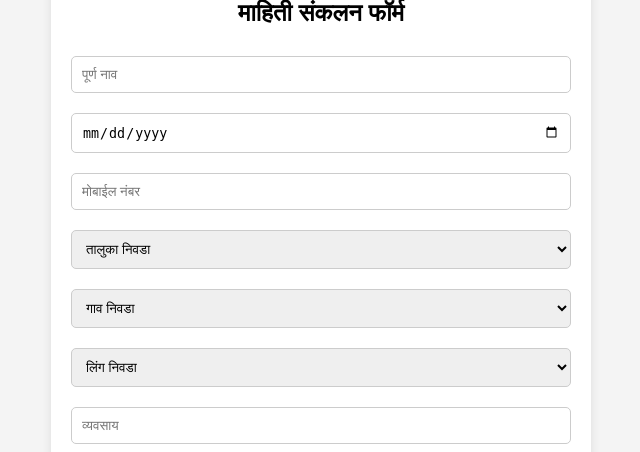
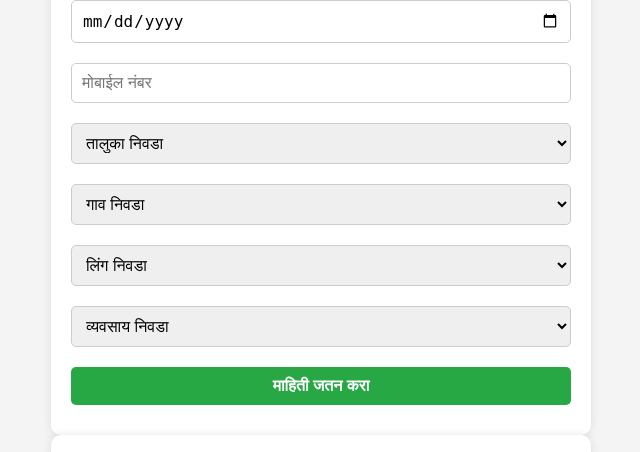
Before and after one commit to SakshiNishant/Data-Collection, a Flask app: page / in a window 1280 px wide. Shown: the part 186-638 px from the top of the page, without its empty margins (319-959 px from the left). Run offline with Flask 3, Linux system fonts and the light colour scheme.

Commit message:
Add Marathi data collection form template

```diff
--- a/templates/index.html
+++ b/templates/index.html
@@ -1,4 +1,77 @@
 <!DOCTYPE html>
+<html lang="mr">
+<head>
+    <meta charset="UTF-8">
+    <meta name="viewport" content="width=device-width, initial-scale=1.0">
+    <title>माहिती संकलन फॉर्म</title>
+    <style>
+        body { font-family: 'Arial', sans-serif; background-color: #eef2f3; padding: 20px; }
+        .container { max-width: 450px; background: #fff; padding: 30px; border-radius: 15px; margin: auto; box-shadow: 0 5px 15px rgba(0,0,0,0.1); }
+        h2 { text-align: center; color: #333; }
+        input, select, button { width: 100%; padding: 12px; margin: 10px 0; border: 1px solid #ddd; border-radius: 8px; box-sizing: border-box; font-size: 16px; }
+        button { background-color: #007bff; color: white; border: none; cursor: pointer; font-weight: bold; transition: 0.3s; }
+        button:hover { background-color: #0056b3; }
+    </style>
+    <script>
+        function updateVillages() {
+            var taluka = document.getElementById("taluka").value;
+            var villageSelect = document.getElementById("village");
+            var villages = {{ villages_data | tojson }};
+
+            villageSelect.innerHTML = '<option value="">गाव निवडा</option>';
+            if (villages[taluka]) {
+                villages[taluka].forEach(function(v) {
+                    var opt = document.createElement("option");
+                    opt.value = v;
+                    opt.innerHTML = v;
+                    villageSelect.appendChild(opt);
+                });
+            }
+        }
+    </script>
+</head>
+<body>
+    <div class="container">
+        <h2>माहिती संकलन</h2>
+        <form action="/submit" method="post">
+            <input type="text" name="full_name" placeholder="पूर्ण नाव" required>
+            <input type="date" name="dob" title="जन्मतारीख निवडा" required>
+            <input type="number" name="mobile" placeholder="मोबाईल नंबर" required>
+
+            <select name="taluka" id="taluka" onchange="updateVillages()" required>
+                <option value="">तालुका निवडा</option>
+                <option value="नांदगाव">नांदगाव</option>
+                <option value="मालेगाव">मालेगाव</option>
+            </select>
+
+            <select name="village" id="village" required>
+                <option value="">गाव निवडा</option>
+            </select>
+
+            <select name="gender" required>
+                <option value="">लिंग निवडा</option>
+                <option value="पुरुष">पुरुष</option>
+                <option value="महिला">महिला</option>
+                <option value="इतर">इतर</option>
+            </select>
+
+            <select name="occupation" required>
+                <option value="">व्यवसाय निवडा</option>
+                <option value="शेतकरी">शेतकरी</option>
+                <option value="मजूर">मजूर</option>
+                <option value="व्यवसाय/व्यापार">व्यवसाय/व्यापार</option>
+                <option value="विद्यार्थी">विद्यार्थी</option>
+                <option value="नोकरी (शासकीय)">नोकरी (शासकीय)</option>
+                <option value="नोकरी (खाजगी)">नोकरी (खाजगी)</option>
+                <option value="गृहिणी">गृहिणी</option>
+                <option value="इतर">इतर</option>
+            </select>
+
+            <button type="submit">माहिती जतन करा</button>
+        </form>
+    </div>
+</body>
+</html><!DOCTYPE html>
 <html lang="mr">
 <head>
     <meta charset="UTF-8">
```
